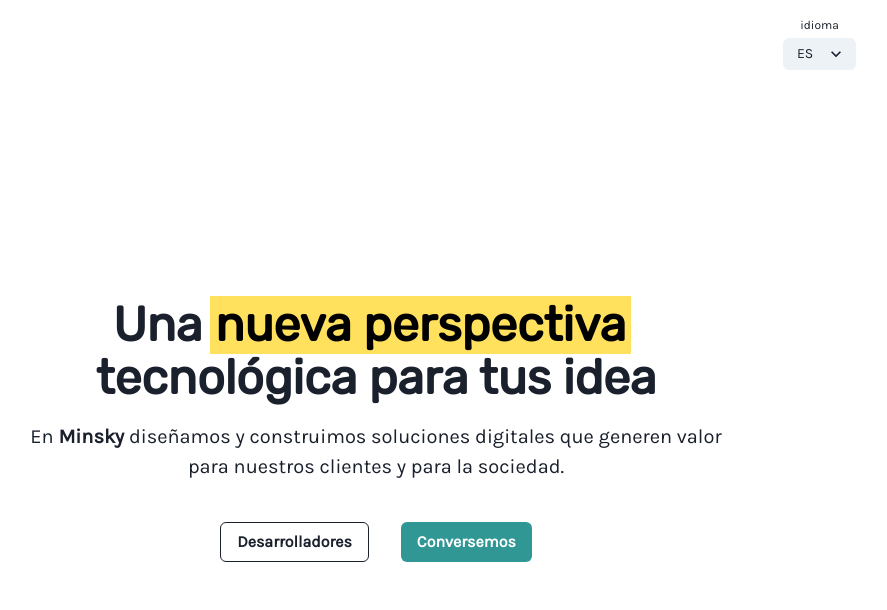
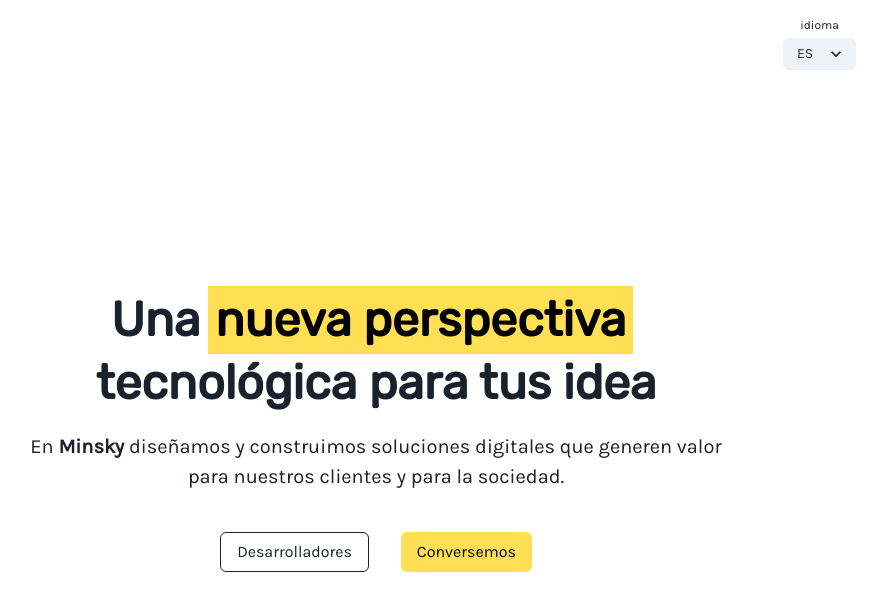
Before and after one commit to minskylab/minsky-platform, a Next.js app: page / in a window 1280 px wide. Shown: the top 610 px of the page, without its empty margins (264-1151 px from the left). Built offline with nearby package versions, Linux system fonts and the light colour scheme; a web font is replaced by a local one; what urql would draw is missing.

Commit message:
feat: Content finished

```diff
--- a/src/components/Content/index.tsx
+++ b/src/components/Content/index.tsx
@@ -4,20 +4,20 @@
 const Content = () => {
   return (
     <Box textAlign="center">
-      <Heading as="h1" size="2xl" mb={5}>
+      <Heading as="h1" fontSize={["26px", "36px", "48px"]} mb={5}>
         Una
-        <Highlight text="nueva perspectiva" color="#000000" bg="#FFE15D" />
+        <Highlight text="nueva perspectiva" color="black" bg="primary.200" />
         tecnológica para tus idea
       </Heading>
-      <Text fontSize="xl" mb={10}>
+      <Text fontSize={["18px", "20px"]} mb={10}>
         En <strong>Minsky</strong> diseñamos y construimos soluciones digitales que generen valor
         para nuestros clientes y para la sociedad.
       </Text>
-      <Flex justify="center">
-        <Button colorScheme="white" variant="outline" mx={4}>
+      <Flex justify="center" wrap="wrap">
+        <Button colorScheme="white" variant="outline" mx={4} mb={[3, 0]} fontWeight="light">
           Desarrolladores
         </Button>
-        <Button colorScheme="teal" variant="solid" mx={4}>
+        <Button bg="primary.200" color="black" variant="solid" mx={4} mb={[3, 0]} fontWeight="light">
           Conversemos
         </Button>
       </Flex>
--- a/src/components/ui/Highlight/index.tsx
+++ b/src/components/ui/Highlight/index.tsx
@@ -1,3 +1,4 @@
+import { Box } from "@chakra-ui/react";
 import { css } from "@emotion/css";
 
 type HighlightProps = {
@@ -8,17 +9,18 @@
 
 const Highlight = ({ text, color, bg }: HighlightProps) => {
   return (
-    <span
+    <Box
+      as="span"
+      bg={bg}
+      color={color}
+      m="0 0.5rem"
+      p="5px 7px"
       className={css`
-        padding: 5px;
-        background-color: ${bg};
-        color: ${color};
-        margin: 0 0.5rem;
         display: inline-flex;
       `}
     >
       {text}
-    </span>
+    </Box>
   );
 };
 
--- a/src/modules/home/HomePageContent.tsx
+++ b/src/modules/home/HomePageContent.tsx
@@ -7,7 +7,12 @@
     <Container maxW="container.lg" h="100vh">
       <Box padding="4" w="100%" h="100vh">
         <Header />
-        <Flex align="center" mx="auto" height="calc(100% - 50px)" w={3 / 4}>
+        <Flex
+          align="center"
+          mx="auto"
+          height="calc(100% - 50px)"
+          w={["100%", "100%", "80%", "75%"]}
+        >
           <Content />
         </Flex>
       </Box>
--- a/src/theming/index.ts
+++ b/src/theming/index.ts
@@ -1,4 +1,4 @@
-import { Colors, extendTheme, ThemeConfig } from "@chakra-ui/react";
+import { Colors, extendTheme, ThemeConfig, withDefaultColorScheme } from "@chakra-ui/react";
 import { GlobalStyles } from "@chakra-ui/theme-tools";
 
 const config: ThemeConfig = {
@@ -7,7 +7,11 @@
 };
 
 const colors: Colors = {
-  primary: "#8F98FE",
+  primary:  {
+    100: '#F2D96D',
+    200: '#FFDF53',
+    300: '#FFDB40',
+  },
   secondary: "#FEE7AF",
 };
 
@@ -25,6 +29,12 @@
   }),
 };
 
-const customTheme = extendTheme({ colors, config, styles, fonts });
+const customTheme = extendTheme(
+  { colors, config, styles, fonts },
+  withDefaultColorScheme({
+    colorScheme: "primary",
+    components: ["Button", "Badge"],
+  })
+);
 
 export { customTheme };
```
